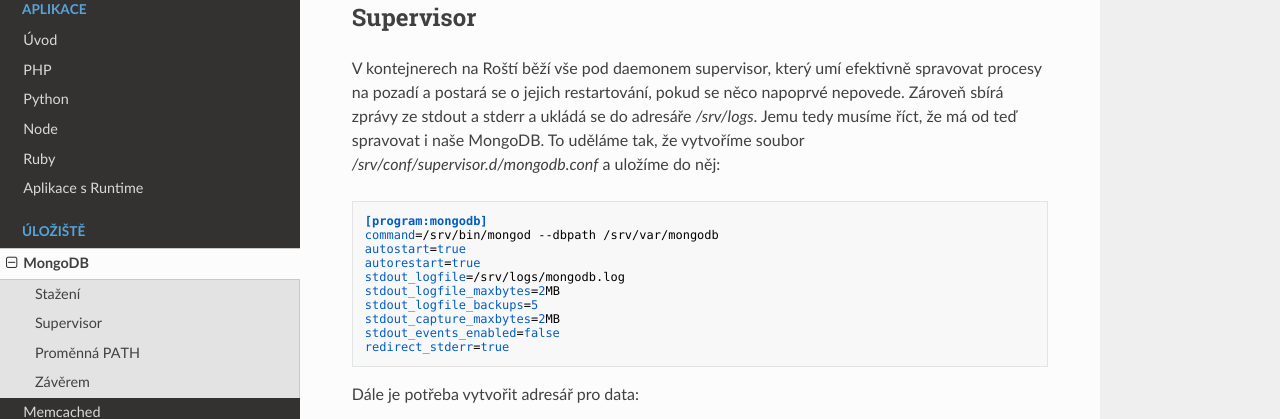
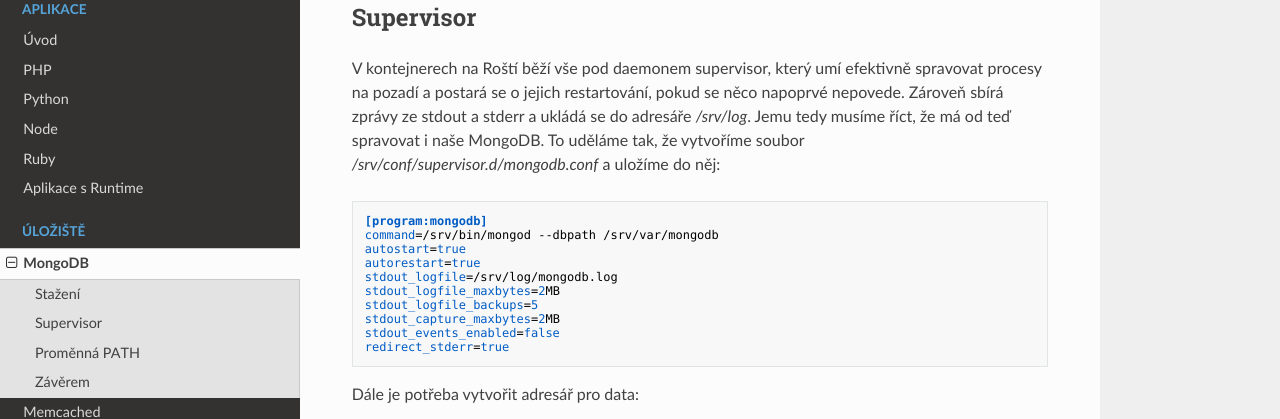
Before and after one commit to rosti-cz/rosti-docs, an MkDocs documentation site: the page built from docs/storages/mongo.md, in a window 1280 px wide and 900 px high, scrolled down 784 px. Shown: the part 151-570 px from the top of the window. Built offline with MkDocs 1.6.1, drawn with Linux system fonts in a browser that asks for light colours; nearby versions of some CDN libraries.

Commit message:
Updated mongo doc

```diff
--- a/docs/storages/mongo.md
+++ b/docs/storages/mongo.md
@@ -23,13 +23,13 @@ Pokud máte kontejner pouze s 256 MB RAM, rozbalte archiv lokálně a obsah adre
 
 ## Supervisor
 
-V kontejnerech na Roští běží vše pod daemonem supervisor, který umí efektivně spravovat procesy na pozadí a postará se o jejich restartování, pokud se něco napoprvé nepovede. Zároveň sbírá zprávy ze stdout a stderr a ukládá se do adresáře */srv/logs*. Jemu tedy musíme říct, že má od teď spravovat i naše MongoDB. To uděláme tak, že vytvoříme soubor */srv/conf/supervisor.d/mongodb.conf* a uložíme do něj:
+V kontejnerech na Roští běží vše pod daemonem supervisor, který umí efektivně spravovat procesy na pozadí a postará se o jejich restartování, pokud se něco napoprvé nepovede. Zároveň sbírá zprávy ze stdout a stderr a ukládá se do adresáře */srv/log*. Jemu tedy musíme říct, že má od teď spravovat i naše MongoDB. To uděláme tak, že vytvoříme soubor */srv/conf/supervisor.d/mongodb.conf* a uložíme do něj:
 
     [program:mongodb]
     command=/srv/bin/mongod --dbpath /srv/var/mongodb
     autostart=true
     autorestart=true
-    stdout_logfile=/srv/logs/mongodb.log
+    stdout_logfile=/srv/log/mongodb.log
     stdout_logfile_maxbytes=2MB
     stdout_logfile_backups=5
     stdout_capture_maxbytes=2MB
```
